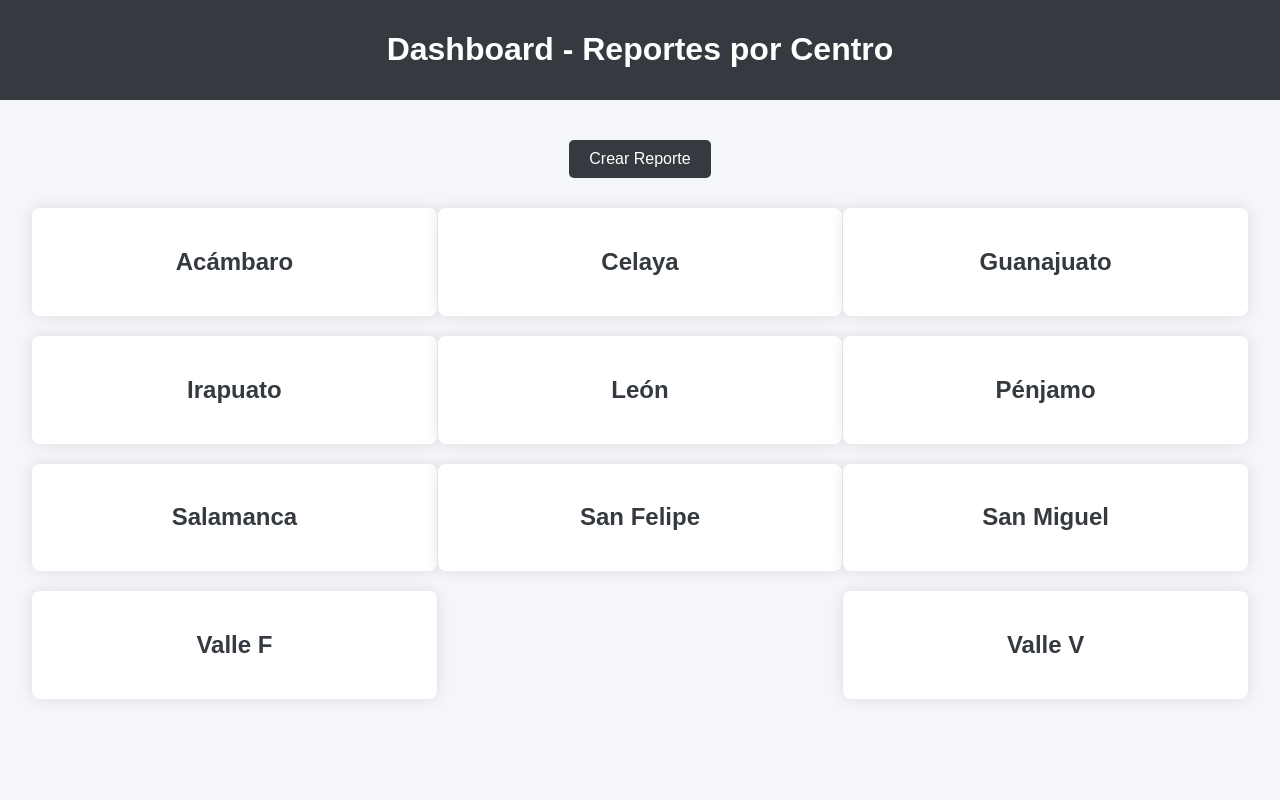
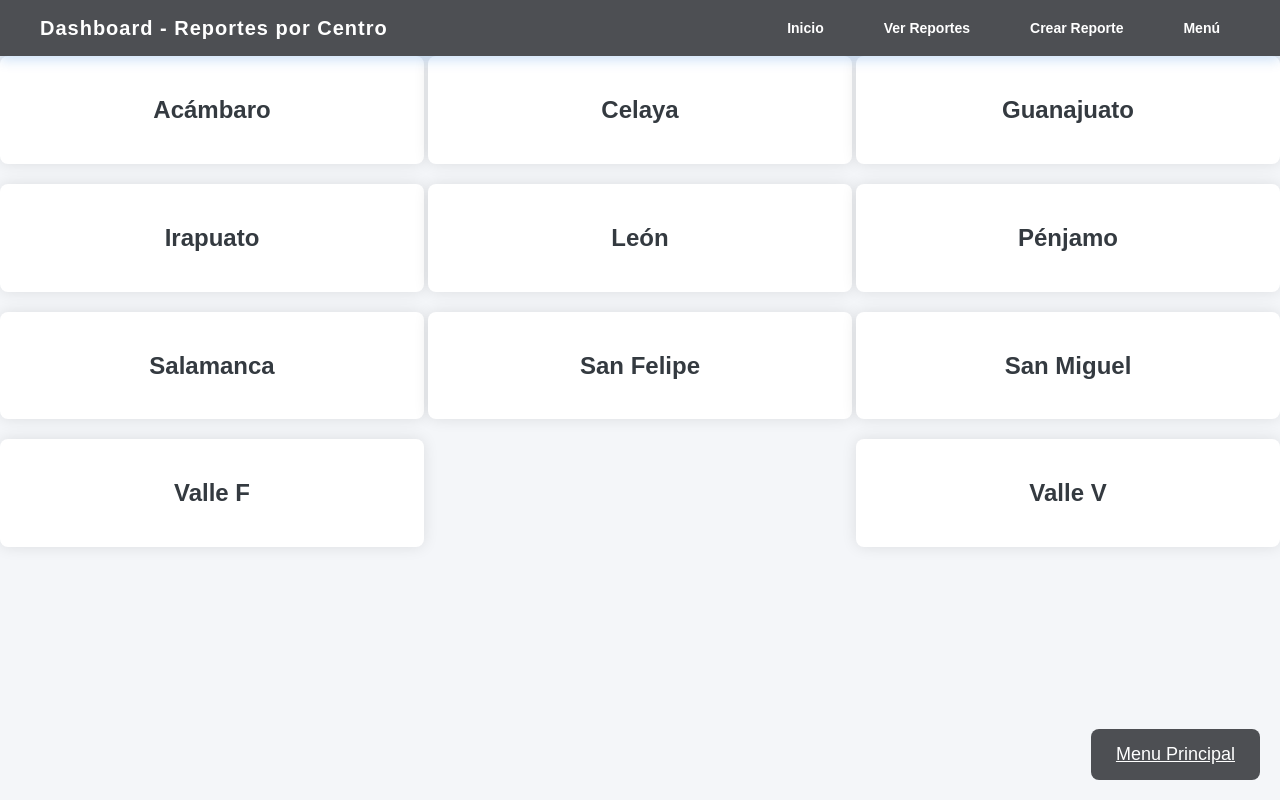
Before and after one commit to c45p3rdevs/Dashboard_ReportesPY, a Flask app: page /new_dashboard in a window 1280 px wide. Run offline with Flask 3, Linux system fonts and the light colour scheme; the visitor is signed in with stand-in values (Sample User, id 1); data that the repository does not hold is empty.

Commit message:
1.3.0 DISEÑO

```diff
--- a/app.py
+++ b/app.py
@@ -98,6 +98,13 @@ def register():
             flash('Cuenta creada exitosamente', 'success')
             return redirect(url_for('login'))
     return render_template('register.html')
+
+# Nueva ruta para el menú
+@app.route('/menu')
+@login_required  # Proteger la ruta con autenticación
+def menu():
+    return render_template('menu.html')
+
 
 # Ruta del dashboard
 @app.route('/dashboard')
--- a/templates/new_dashboard.html
+++ b/templates/new_dashboard.html
@@ -78,35 +78,102 @@
             color: #555;
         }
 
-        .btn {
-            background-color: #343a40;
+        .btn-back {
+            position: fixed;
+            bottom: 20px;
+            right: 20px;
+            padding: 15px 25px;
+            font-size: 18px;
+            background-color: #4d4f53;
             color: white;
-            padding: 10px 20px;
-            text-decoration: none;
-            border-radius: 5px;
-            display: inline-block;
-            margin-top: 20px;
+            border: none;
+            border-radius: 8px;
+            transition: transform 0.2s;
+        }
+        .btn-back:hover {
+            background-color: #ecb731;
         }
 
-        .btn:hover {
-            background-color: #495057;
-        }
+        /* Estilos del navbar */
+.navbar-custom {
+    background-color: #4d4f53; /* Color base que se mantiene */
+    padding: 10px 0; /* Ajuste de padding */
+    box-shadow: 0 4px 12px rgba(0, 105, 217, 0.2); /* Sombra suave para profundidad */
+    position: relative;
+    z-index: 1000;
+}
 
-        .create-report {
-            text-align: center;
-            margin-bottom: 30px;
-        }
+.container-navbar {
+    display: flex;
+    justify-content: space-between;
+    align-items: center;
+    max-width: 1200px;
+    margin: 0 auto;
+    padding: 0 20px; /* Para darle un espacio interno a los lados */
+}
+
+.container-navbar h1 {
+    font-size: 20px;
+    color: white;
+    margin: 0;
+    padding: 0;
+    font-weight: bold;
+    letter-spacing: 1px;
+}
+
+.menu-navbar {
+    display: flex;
+    gap: 20px; /* Espaciado entre los links */
+}
+
+.menu-navbar a {
+    color: white;
+    text-decoration: none;
+    font-size: 14px;
+    font-weight: bold;
+    padding: 10px 20px;
+    border-radius: 30px;
+    transition: background-color 0.3s ease, transform 0.2s ease;
+}
+
+.menu-navbar a:hover {
+    background-color: #ecb731; /* Color de hover */
+    transform: scale(1.05); /* Ligeramente más grande al pasar el mouse */
+}
+
+.menu-navbar a:active {
+    transform: scale(0.95); /* Efecto de presionar */
+}
+
+/* Animación de degradado en hover */
+.menu-navbar a:hover {
+    background: linear-gradient(135deg, #0056b3, #00408b);
+    box-shadow: 0 4px 12px rgba(0, 105, 217, 0.3); /* Sombra más intensa en hover */
+}
+
+/* Efecto de desplazamiento suave */
+html {
+    scroll-behavior: smooth;
+}
+
     </style>
 </head>
 <body>
-    <div class="navbar">
+    <!-- Navbar estilizado -->
+<div class="navbar-custom">
+    <div class="container-navbar">
         <h1>Dashboard - Reportes por Centro</h1>
+        <nav class="menu-navbar">
+            <a href="{{ url_for('dashboard') }}">Inicio</a>
+            <a href="{{ url_for('ver_reportes') }}">Ver Reportes</a>
+            <a href="{{ url_for('crear_reporte_usuario') }}">Crear Reporte</a>
+            <a href="{{ url_for('menu') }}">Menú</a>
+        </nav>
     </div>
+</div>
 
-    <div class="container">
-        <div class="create-report">
-            <a href="/crear_reporte" class="btn">Crear Reporte</a>
-        </div>
+
+
 
         <div class="centro-container">
 
@@ -251,6 +318,8 @@
                 {% endfor %}
             </div>
 
+             <a href="{{ url_for('menu') }}" class="btn-back">Menu Principal</a>
+
         </div>
     </div>
 </body>
```
Also changed, not shown: templates/menu.html (added, +163 -0 lines).
